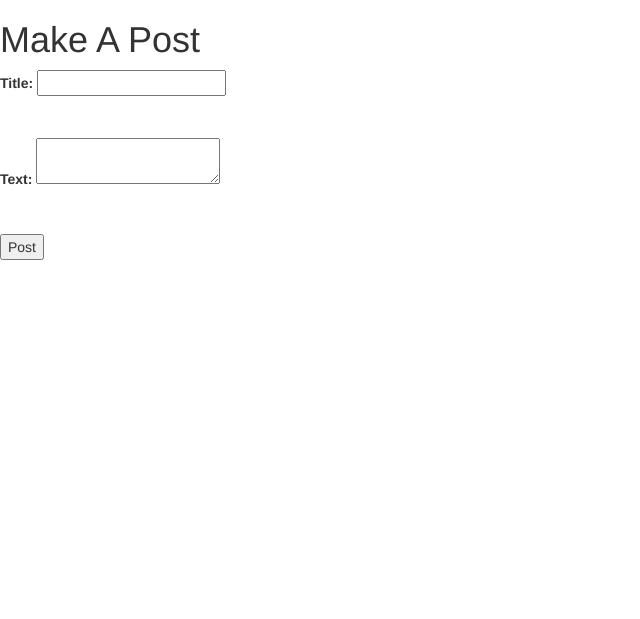
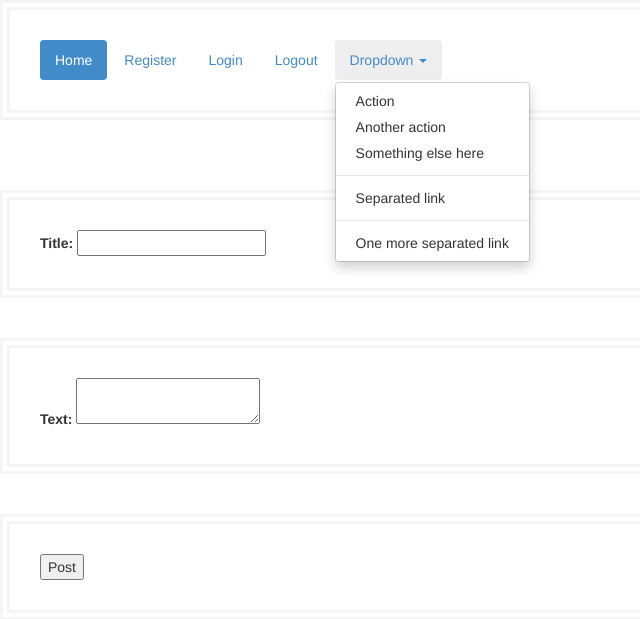
Before and after one commit to seanescobedo/Blog-by-Da-Sean, a PHP site: page /post.php in a window 1280 px wide. Shown: the top 619 px of the page, without its empty margins (0-640 px from the left). Run offline with PHP 8.4, Linux system fonts and the light colour scheme; the visitor is signed in with stand-in values (Sample User, id 1); some libraries are stand-ins or nearby versions.

Commit message:
uggggghhhhh

```diff
--- a/controller/create-db.php
+++ b/controller/create-db.php
@@ -1,5 +1,6 @@
 <?php
      require_once(__DIR__ . "/../model/config.php");
+
 
      $query = $_SESSION["connection"]->query("CREATE TABLE posts ("
              . "id int (11) NOT NULL AUTO_INCREMENT,"
--- a/controller/login-user.php
+++ b/controller/login-user.php
@@ -4,7 +4,7 @@
    $username = filter_input(INPUT_POST, "username", FILTER_SANITIZE_STRING);
    $password = filter_input(INPUT_POST, "password", FILTER_SANITIZE_STRING);
 
-    $query = $_SESSION["connection"]->query("SELECT salt, password FROM users WHERE username = '$username'");
+    $query = $_SESSION["connection"]->query("SELECT salt, password FROM users WHERE BINARY username = '$username'");
 
     if($query->num_rows == 1) {
         $row = $query->fetch_array();
--- a/css/custom-style.css
+++ b/css/custom-style.css
@@ -312,3 +312,7 @@ background-size: cover;
 #animateList li a:hover {
     padding-left: 20px;
 }
+
+.post {
+    color: aqua;
+}
--- a/index.html
+++ b/index.html
@@ -75,6 +75,10 @@ and open the template in the editor.
                      <br />
                      <br />
                      <br />
+                     <a class="list-group-item" href="index.php">Blog</a>
+                     <br />
+                     <br />
+                     <br />
                      <ul class="nav nav-pills">
 
                   <li role="presentation" class="dropdown">
--- a/view/form.php
+++ b/view/form.php
@@ -1,5 +1,11 @@
 <?php
     require_once(__DIR__ . "/../model/config.php");
+    require_once(__DIR__ . "/../controller/login-verify.php");
+
+    if(!authenticatedUser()){
+        header("Location: " . $path . "index.php");
+        die();
+    }
 ?>
 
 <h1>Make A Post</h1>
--- a/view/header.php
+++ b/view/header.php
@@ -6,13 +6,40 @@ and open the template in the editor.
 -->
 <html>
     <head>
-        <meta charset="UTF-8">
-        <link type="text/css" rel="stylesheet" href="css/Seans-Blog.css">
+                <meta charset="UTF-8">
+        <meta name="viewport" content="width=device-width, initial-scale=1.0">
         <link type="text/css" rel="stylesheet" href="css/bootstrap-theme.css">
         <link type="text/css" rel="stylesheet" href="css/bootstrap.css">
         <script src="https://ajax.googleapis.com/ajax/libs/jquery/2.1.3/jquery.min.js"></script>
         <link rel="stylesheet" href="https://ajax.googleapis.com/ajax/libs/jqueryui/1.11.2/themes/smoothness/jquery-ui.css" />
         <script src="https://ajax.googleapis.com/ajax/libs/jqueryui/1.11.2/jquery-ui.min.js"></script>
+        <link type="text/css" rel="stylesheet" href="css/custom-style.css">
         <title></title>
     </head>
     <body>
+       <div class="bs-example" data-example-id="nav-pills-with-dropdown">
+    <ul class="nav nav-pills">
+      <li role="presentation" class="active"><a href="index.php">Home</a></li>
+      <li role="presentation"><a href="register.php">Register</a></li>
+      <li role="presentation"><a href="login.php">Login</a></li>
+      <li role="presentation"><a href="logout-user.php">Logout</a></li>
+
+          <li class="dropdown open">
+              <a href="#" class="dropdown-toggle" data-toggle="dropdown" role="button" aria-expanded="true">Dropdown <span class="caret"></span></a>
+              <ul class="dropdown-menu" role="menu">
+                <li><a href="#">Action</a></li>
+                <li><a href="#">Another action</a></li>
+                <li><a href="#">Something else here</a></li>
+                <li class="divider"></li>
+                <li><a href="#">Separated link</a></li>
+                <li class="divider"></li>
+                <li><a href="#">One more separated link</a></li>
+              </ul>
+            </li>
+
+    </ul>
+  </div>
+
+
+    </body>
+</html>
--- a/view/login-form.php
+++ b/view/login-form.php
@@ -17,6 +17,6 @@
     <br />
     <br />
     <div>
-        <button type="submit">Enter</button>
+        <button type="submit">Login</button>
     </div>
 </form>
--- a/view/navigation.php
+++ b/view/navigation.php
@@ -1,5 +1,11 @@
 <?php
     require_once(__DIR__ . "/../model/config.php");
+    require_once(__DIR__ . "/../controller/login-verify.php");
+
+    if(!authenticatedUser()){
+        header("Location: " . $path . "index.php");
+        die();
+    }
 ?>
 <nav>
     <ul>
```
Also changed, not shown: controller/logout-user.php (added, +8 -0 lines), jquery.html (+1 -32 lines), projects.html (+15 -0 lines), images2/A. Larrimore.jpg (added), images2/blog.png (added).
